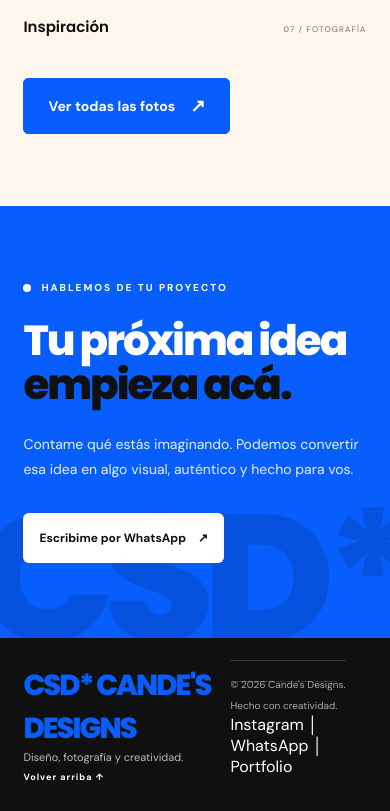
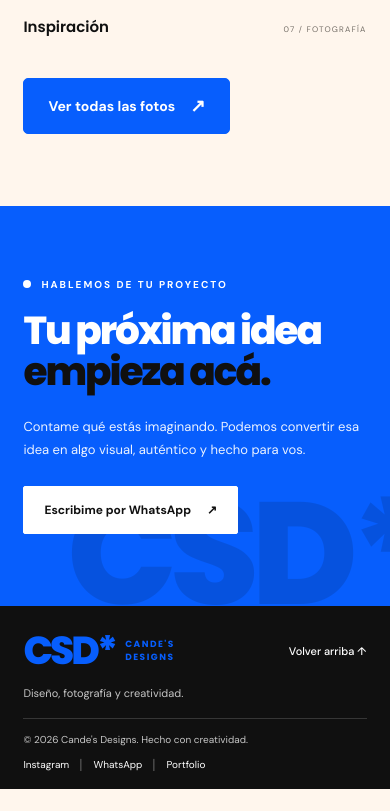
Before and after one commit to AgosGallegos/candes-designs, a plain HTML site: page index.html in a window 390 px wide. Shown: the part 5204-6015 px from the top of the page. After the commit the page ends 5993 px from the top, so only its background shows below. Drawn offline with Linux system fonts and the light colour scheme.

Commit message:
Update style.css

```diff
--- a/style.css
+++ b/style.css
@@ -1604,6 +1604,259 @@ img {
   }
 }
 
+
+/* ==========================================
+   CONTACTO Y FOOTER - OPCIÓN 1
+   ========================================== */
+
+.contacto-opcion-1 {
+  position: relative;
+  min-height: 440px;
+  padding: 75px 7%;
+  display: flex;
+  align-items: center;
+  overflow: hidden;
+  background: #075efd;
+  color: #ffffff;
+}
+
+.contacto-opcion-1 .seccion-etiqueta {
+  position: relative;
+  z-index: 2;
+  margin-bottom: 20px;
+  color: #ffffff;
+  font-size: 10px;
+  letter-spacing: 2px;
+}
+
+.contacto-opcion-1 .punto-blanco {
+  background: #ffffff;
+}
+
+.contacto-opcion-1 .contacto-contenido {
+  position: relative;
+  z-index: 2;
+  width: 100%;
+  max-width: 700px;
+  margin: 0;
+}
+
+.contacto-opcion-1 h2 {
+  margin: 0 0 22px;
+  font-family: var(--fuente-titulo);
+  font-size: clamp(44px, 5.5vw, 72px);
+  font-weight: 800;
+  line-height: 1.05;
+  letter-spacing: -3px;
+  color: #ffffff;
+}
+
+.contacto-opcion-1 .contacto-contenido h2 span {
+  color: #101010;
+}
+
+.contacto-opcion-1 .contacto-contenido p {
+  max-width: 500px;
+  margin: 0 0 25px;
+  color: rgba(255, 255, 255, 0.92);
+  font-size: 14px;
+  line-height: 1.8;
+}
+
+.contacto-opcion-1 .boton-blanco {
+  min-height: 48px;
+  padding: 14px 20px;
+  display: inline-flex;
+  align-items: center;
+  justify-content: center;
+  gap: 16px;
+  background: #ffffff;
+  color: #101010;
+  border: 1px solid #ffffff;
+  border-radius: 2px;
+  font-size: 12px;
+  font-weight: 700;
+}
+
+.contacto-opcion-1 .boton-blanco:hover {
+  background: #fff6ed;
+  border-color: #fff6ed;
+  transform: translateY(-2px);
+}
+
+.contacto-opcion-1 .contacto-fondo {
+  position: absolute;
+  right: 4%;
+  bottom: -55px;
+  color: rgba(0, 0, 0, 0.12);
+  font-family: var(--fuente-titulo);
+  font-size: clamp(150px, 20vw, 270px);
+  font-weight: 800;
+  line-height: 1;
+  letter-spacing: -14px;
+  pointer-events: none;
+}
+
+/* FOOTER NEGRO */
+
+.footer-opcion-1 {
+  display: block;
+  padding: 22px 7% 16px;
+  background: #101010;
+  color: #ffffff;
+}
+
+.footer-opcion-1 .footer-superior {
+  display: grid;
+  grid-template-columns: auto 1fr auto;
+  align-items: center;
+  gap: 28px;
+  padding-bottom: 20px;
+}
+
+.footer-opcion-1 .footer-logo {
+  display: inline-flex;
+  align-items: center;
+  gap: 10px;
+  width: fit-content;
+  color: #ffffff;
+  text-decoration: none;
+}
+
+.footer-opcion-1 .footer-marca {
+  font-family: var(--fuente-titulo);
+  font-size: 39px;
+  line-height: 1;
+  font-weight: 800;
+  letter-spacing: -3px;
+}
+
+.footer-opcion-1 .footer-marca span {
+  color: #075efd;
+}
+
+.footer-opcion-1 .footer-nombre {
+  color: #075efd;
+  font-size: 9px;
+  line-height: 1.4;
+  font-weight: 700;
+  letter-spacing: 1.5px;
+}
+
+.footer-opcion-1 .footer-superior p {
+  margin: 0;
+  color: #c6c6c6;
+  font-size: 11px;
+}
+
+.footer-opcion-1 .footer-arriba {
+  justify-self: end;
+  color: #ffffff;
+  font-size: 11px;
+  font-weight: 500;
+  letter-spacing: 0;
+}
+
+.footer-opcion-1 .footer-arriba:hover {
+  color: #075efd;
+}
+
+.footer-opcion-1 .footer-inferior {
+  display: flex;
+  align-items: center;
+  justify-content: space-between;
+  flex-wrap: wrap;
+  gap: 12px 20px;
+  padding-top: 14px;
+  border-top: 1px solid rgba(255, 255, 255, 0.16);
+}
+
+.footer-opcion-1 .footer-copy {
+  padding: 0;
+  border: 0;
+  color: #c6c6c6;
+  font-size: 10px;
+}
+
+.footer-opcion-1 .footer-enlaces {
+  display: flex;
+  align-items: center;
+  gap: 12px;
+  color: #8b8b8b;
+  font-size: 10px;
+}
+
+.footer-opcion-1 .footer-enlaces a {
+  color: #ffffff;
+  transition: color 0.2s ease;
+}
+
+.footer-opcion-1 .footer-enlaces a:hover {
+  color: #075efd;
+}
+
+/* ADAPTACIÓN A CELULARES */
+
+@media (max-width: 700px) {
+  .contacto-opcion-1 {
+    min-height: 400px;
+    padding: 65px 6%;
+  }
+
+  .contacto-opcion-1 h2 {
+    font-size: clamp(39px, 9vw, 58px);
+    letter-spacing: -2px;
+  }
+
+  .contacto-opcion-1 .contacto-contenido p {
+    font-size: 13px;
+  }
+
+  .contacto-opcion-1 .contacto-fondo {
+    right: -8%;
+    bottom: -20px;
+    font-size: 145px;
+    letter-spacing: -8px;
+  }
+
+  .footer-opcion-1 {
+    padding: 25px 6% 18px;
+  }
+
+  .footer-opcion-1 .footer-superior {
+    grid-template-columns: 1fr auto;
+    gap: 16px;
+    padding-bottom: 18px;
+  }
+
+  .footer-opcion-1 .footer-logo {
+    grid-column: 1;
+  }
+
+  .footer-opcion-1 .footer-superior p {
+    grid-column: 1 / -1;
+    grid-row: 2;
+  }
+
+  .footer-opcion-1 .footer-arriba {
+    grid-column: 2;
+    grid-row: 1;
+  }
+
+  .footer-opcion-1 .footer-inferior {
+    align-items: flex-start;
+    flex-direction: column;
+  }
+
+  .footer-opcion-1 .footer-enlaces {
+    flex-wrap: wrap;
+    gap: 9px;
+  }
+}
+
+
+
+
   .footer-copyright {
     margin-top: 5px;
   }
```
